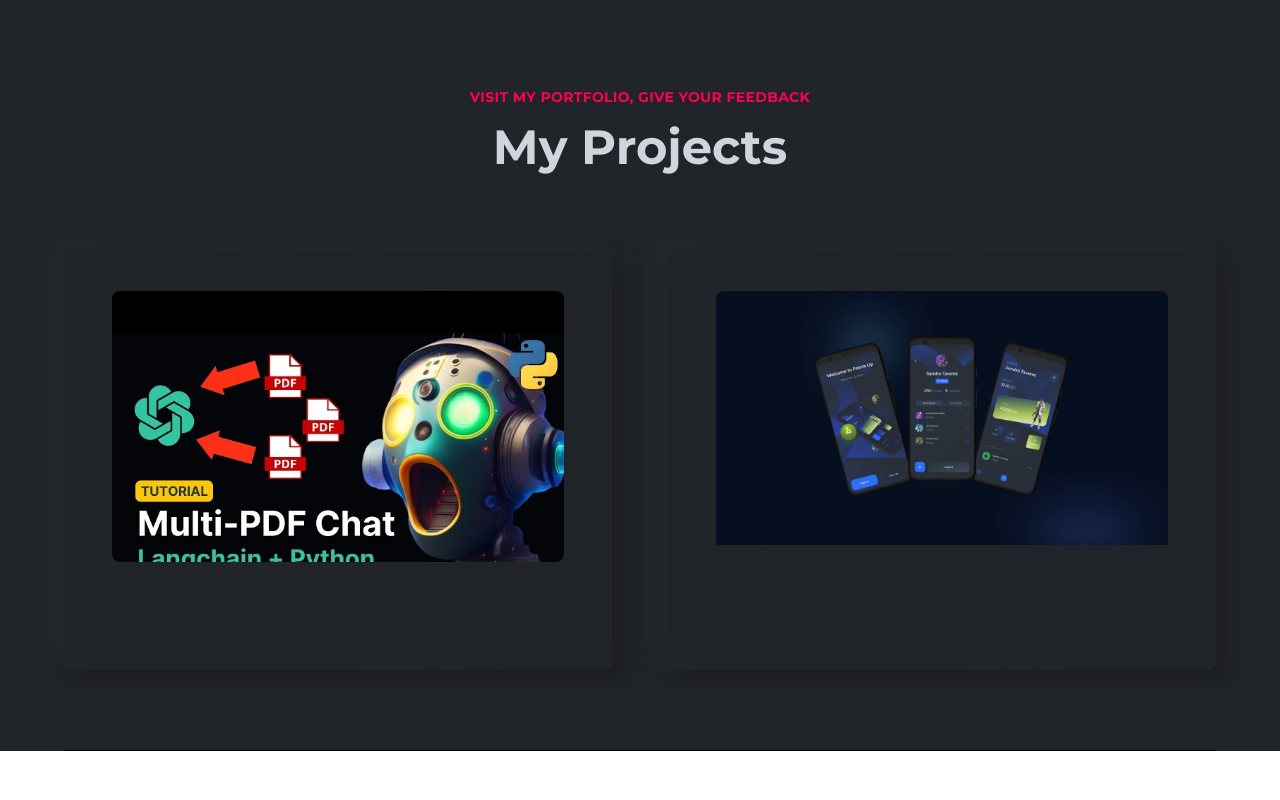
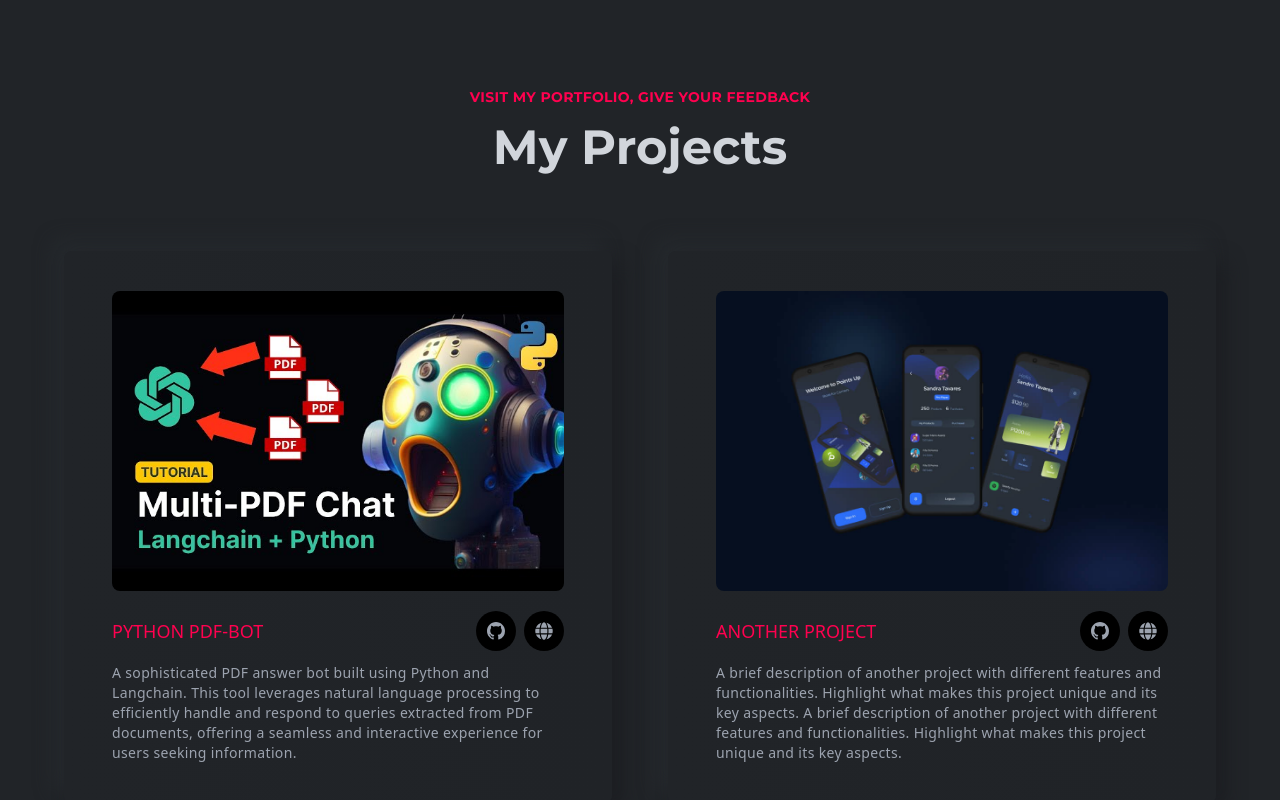
Before and after one commit to gokul0880/Portfolio, a React (Create React App) app: page / in a window 1280 px wide. Shown: the part 1427-2227 px from the top of the page. Before the commit the page ends 2178 px from the top, so only its background shows below. Built offline with nearby package versions, Linux system fonts and the light colour scheme; the HTML template or start-up script is replaced by a standard one.

Commit message:
Projects done

```diff
--- a/src/components/projects/Projects.js
+++ b/src/components/projects/Projects.js
@@ -20,7 +20,7 @@ const Projects = () => {
         />
         <ProjectsCard
           title="ANOTHER PROJECT"
-          des="A brief description of another project with different features and functionalities. Highlight what makes this project unique and its key aspects."
+          des="A brief description of another project with different features and functionalities. Highlight what makes this project unique and its key aspects. A brief description of another project with different features and functionalities. Highlight what makes this project unique and its key aspects."
           src={projectTwo}
         />
       </div>
--- a/src/components/projects/ProjectsCard.js
+++ b/src/components/projects/ProjectsCard.js
@@ -1,14 +1,32 @@
-import React from 'react'
+import React from 'react';
+import { BsGithub } from 'react-icons/bs';
+import { FaGlobe } from 'react-icons/fa';
 
-const ProjectsCard = ({title , des , src}) => {
+const ProjectsCard = ({ title, des, src }) => {
   return (
-    <div className="w-full px-12 h-auto py-10 rounded-lg shadow-shadowOne flex flex-col bg-gradient-to-r from-bodyColor to-[#202327] group hover:bg-gradient-to-b hover:from-gray-900 hover:gray-900 transition-colors duration-1000">
+    <div className="w-full px-12 h-auto py-10 rounded-lg shadow-shadowOne flex flex-col bg-gradient-to-r from-bodyColor to-[#202327] group hover:bg-gradient-to-b hover:from-gray-900 hover:to-gray-900 transition-colors duration-1000">
 
-        <div className='w-full h-[80%] overflow-hidden rounded-lg '>
-            <img className='w-full object-cover' src={src} alt="img" />
+      <div className='w-full h-[300px] overflow-hidden rounded-lg'>
+        <img className='w-full h-full object-cover group-hover:scale-110 duration-200 cursor-pointer' src={src} alt="img" />
+      </div>
+
+      <div className='w-full mt-5 flex flex-col items-start'>
+        <div className="flex items-center justify-between w-full">
+          <h3 className='text-lg text-designColor font-normal'>{title}</h3>
+          <div className='flex gap-2'>
+            <span className='text-lg w-10 h-10 rounded-full bg-black inline-flex justify-center items-center text-gray-400 hover:text-designColor duration-300 cursor-pointer'>
+              <BsGithub />
+            </span>
+            <span className='text-lg w-10 h-10 rounded-full bg-black inline-flex justify-center items-center text-gray-400 hover:text-designColor duration-300 cursor-pointer'>
+              <FaGlobe />
+            </span>
+          </div>
         </div>
+        <p className='text-gray-400 mt-3 text-sm tracking-wide hover:text-gray-100 duration-300'>{des}</p>
+      </div>
+
     </div>
-  )
+  );
 }
 
-export default ProjectsCard
+export default ProjectsCard;
```
